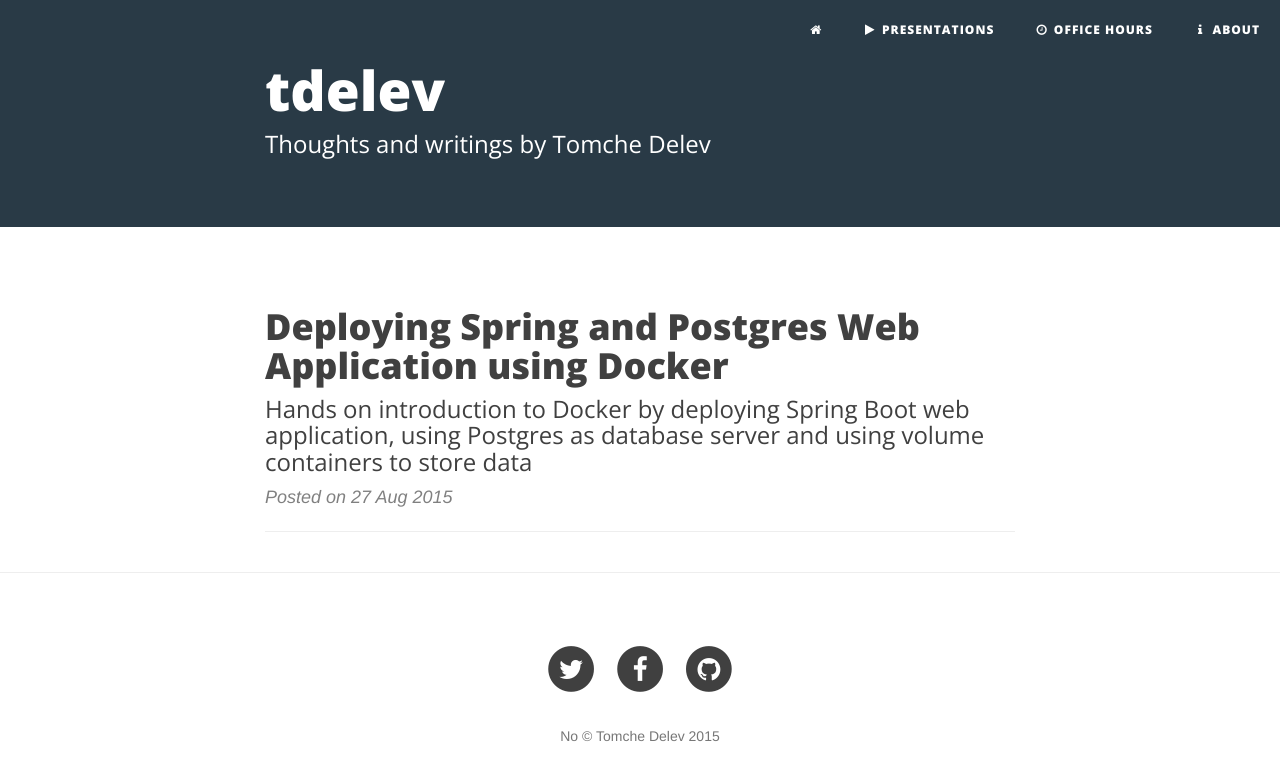
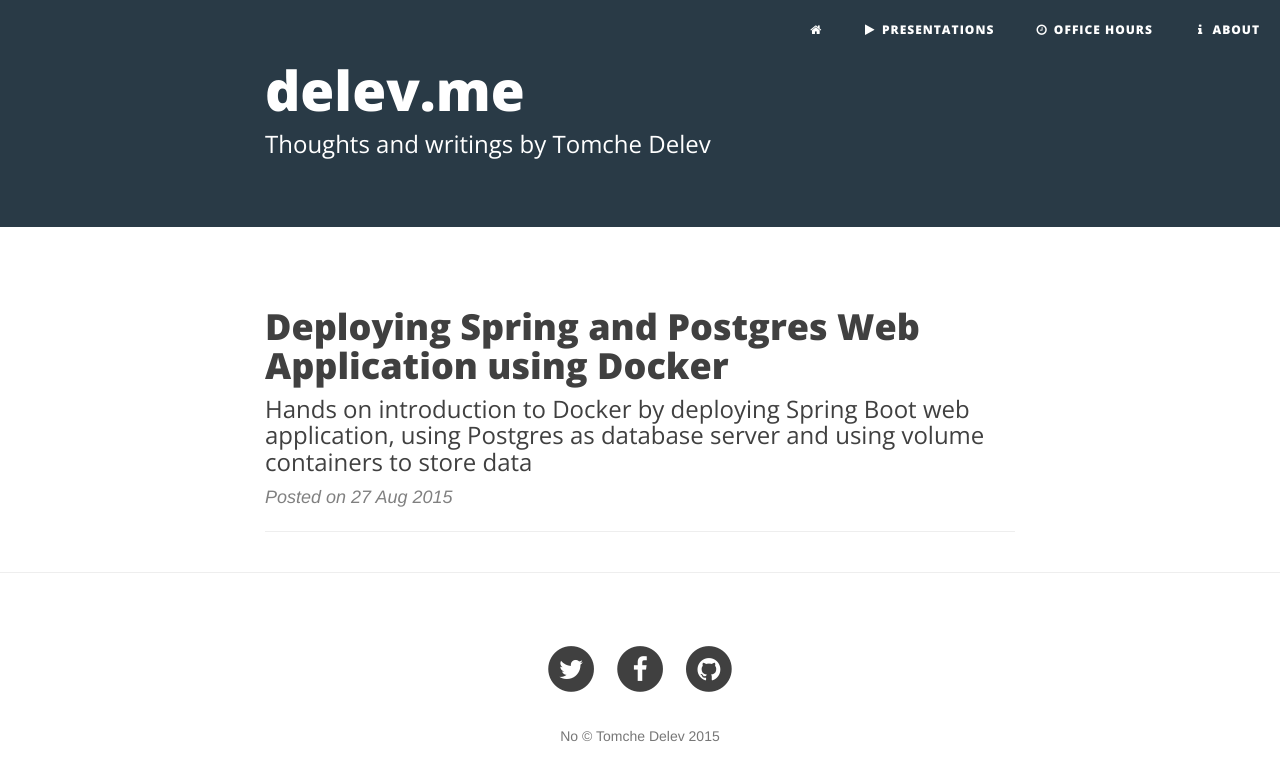
Before and after one commit to tdelev/tdelev.github.io, a Jekyll site: the page built from index.html, in a window 1280 px wide. Shown: the top 781 px of the page. Built offline with Jekyll 4.4.1, drawn with Linux system fonts in a browser that asks for light colours; nearby versions of some CDN libraries.

Commit message:
Change intro header

```diff
--- a/_includes/page-header.html
+++ b/_includes/page-header.html
@@ -5,7 +5,8 @@
     <div class="row">
       <div class="col-lg-8 col-lg-offset-2 col-md-10 col-md-offset-1">
         <div class="post-heading">
-          <h1><a href="/" title="Go to home page">tdelev</a></h1>
+          <h1><a href="/" title="Go to home page">delev.me</a></h1>
+
           <h2 class="subheading">Thoughts and writings by Tomche Delev</h2>
         </div>
       </div>
```
